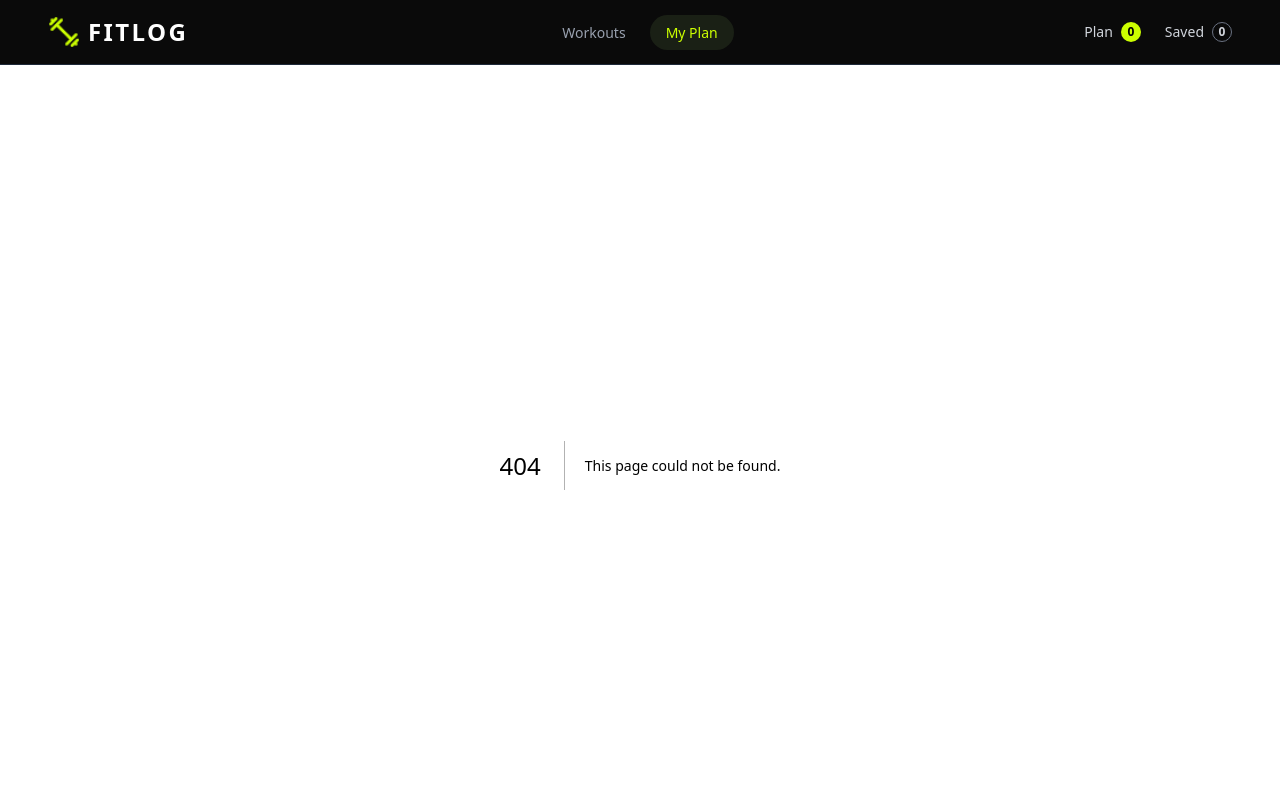
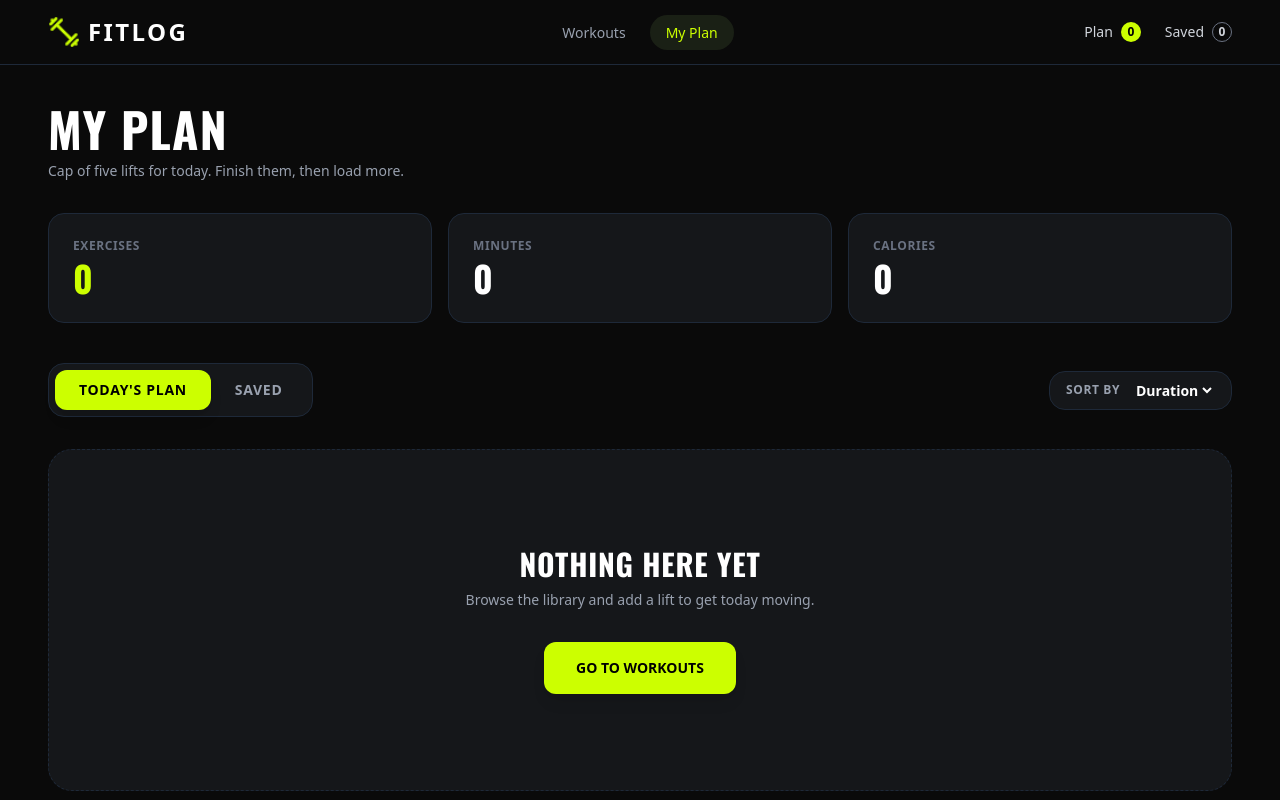
Before and after one commit to nafisasraboni/Fit_Log, a Next.js app in the folder fit-log/: page /my-plan in a window 1280 px wide. Before the commit this address had no page. Shown: the top 800 px of the page. Built offline with nearby package versions, Linux system fonts and the light colour scheme.

Commit message:
implement My Plan page with stats overview, tabs and sorting features

```diff
--- /dev/null
+++ b/fit-log/src/app/my-plan/page.jsx
@@ -0,0 +1,190 @@
+'use client';
+import { useState, useContext } from 'react';
+import Image from 'next/image';
+import Link from 'next/link';
+import { AppContext } from '@/context/AppContext';
+import { FaTrash, FaArrowRight, FaRegBookmark, FaCalendarDays } from 'react-icons/fa6';
+
+export default function MyPlanPage() {
+  const { planList = [], savedList = [], removeFromPlan } = useContext(AppContext);
+  const [activeTab, setActiveTab] = useState('plan'); // 'plan' অথবা 'saved'
+  const [sortBy, setSortBy] = useState('duration'); // 'duration' অথবা 'calories'
+
+  const currentList = activeTab === 'plan' ? planList : savedList;
+
+  // ক্যালকুলেশন: মোট এক্সারসাইজ, মোট সময় এবং মোট ক্যালোরি (শুধুমাত্র Today's Plan এর জন্য)
+  const totalExercises = planList.length;
+  const totalMinutes = planList.reduce((acc, curr) => acc + (Number(curr.duration) || 0), 0);
+  const totalCalories = planList.reduce((acc, curr) => acc + (Number(curr.caloriesBurned) || 0), 0);
+
+  // সর্টিং লজিক
+  const sortedList = [...currentList].sort((a, b) => {
+    if (sortBy === 'duration') {
+      return (Number(b.duration) || 0) - (Number(a.duration) || 0);
+    } else if (sortBy === 'calories') {
+      return (Number(b.caloriesBurned) || 0) - (Number(a.caloriesBurned) || 0);
+    }
+    return 0;
+  });
+
+  return (
+    <div className="px-4 md:px-12 py-10 max-w-7xl mx-auto min-h-[80vh]">
+      {/* Page Header */}
+      <div className="mb-8">
+        <h1 className="text-4xl md:text-5xl font-oswald font-black uppercase text-white tracking-wide mb-2">
+          My Plan
+        </h1>
+        <p className="text-gray-400 text-sm">
+          Cap of five lifts for today. Finish them, then load more.
+        </p>
+      </div>
+
+      {/* Stats Overview Panel (ডিমোর আদলে তৈরি) */}
+      <div className="grid grid-cols-1 md:grid-cols-3 gap-4 mb-10">
+        <div className="bg-[#15171a] border border-gray-800 p-6 rounded-2xl">
+          <p className="text-gray-500 font-bold uppercase text-xs tracking-wider mb-1">Exercises</p>
+          <h3 className="text-4xl font-oswald font-black text-brand">{totalExercises}</h3>
+        </div>
+        <div className="bg-[#15171a] border border-gray-800 p-6 rounded-2xl">
+          <p className="text-gray-500 font-bold uppercase text-xs tracking-wider mb-1">Minutes</p>
+          <h3 className="text-4xl font-oswald font-black text-white">{totalMinutes}</h3>
+        </div>
+        <div className="bg-[#15171a] border border-gray-800 p-6 rounded-2xl">
+          <p className="text-gray-500 font-bold uppercase text-xs tracking-wider mb-1">Calories</p>
+          <h3 className="text-4xl font-oswald font-black text-white">{totalCalories}</h3>
+        </div>
+      </div>
+
+      {/* Tabs and Sort Controls */}
+      <div className="flex flex-col sm:flex-row justify-between items-start sm:items-center mb-8 gap-4">
+        {/* Tab Switcher */}
+        <div className="flex bg-[#15171a] border border-gray-800 p-1.5 rounded-2xl">
+          <button
+            onClick={() => setActiveTab('plan')}
+            className={`flex items-center gap-2 px-6 py-2.5 rounded-xl font-bold text-sm uppercase tracking-wider transition-all cursor-pointer ${
+              activeTab === 'plan'
+                ? 'bg-brand text-black shadow-lg'
+                : 'text-gray-400 hover:text-white'
+            }`}
+          >
+            Today&apos;s Plan
+          </button>
+          <button
+            onClick={() => setActiveTab('saved')}
+            className={`flex items-center gap-2 px-6 py-2.5 rounded-xl font-bold text-sm uppercase tracking-wider transition-all cursor-pointer ${
+              activeTab === 'saved'
+                ? 'bg-brand text-black shadow-lg'
+                : 'text-gray-400 hover:text-white'
+            }`}
+          >
+            Saved
+          </button>
+        </div>
+
+        {/* Sort By Dropdown */}
+        <div className="flex items-center gap-3 bg-[#15171a] border border-gray-800 px-4 py-2 rounded-2xl">
+          <span className="text-gray-400 text-xs font-bold uppercase tracking-wider">Sort By</span>
+          <select
+            value={sortBy}
+            onChange={(e) => setSortBy(e.target.value)}
+            className="bg-transparent text-white font-bold text-sm outline-none cursor-pointer"
+          >
+            <option value="duration" className="bg-[#15171a] text-white">Duration</option>
+            <option value="calories" className="bg-[#15171a] text-white">Calories</option>
+          </select>
+        </div>
+      </div>
+
+      {/* Content Section */}
+      {sortedList.length === 0 ? (
+        <div className="flex flex-col items-center justify-center py-24 bg-[#15171a] border border-dashed border-gray-800 rounded-3xl text-center px-4">
+          <h3 className="text-white font-oswald text-3xl uppercase font-bold mb-2 tracking-wide">
+            Nothing Here Yet
+          </h3>
+          <p className="text-gray-400 text-sm max-w-md mb-8">
+            Browse the library and add a lift to get today moving.
+          </p>
+          <Link
+            href="/"
+            className="bg-brand text-black font-bold uppercase text-sm px-8 py-4 rounded-xl hover:bg-white transition-colors flex items-center gap-2 shadow-lg"
+          >
+            Go to workouts
+          </Link>
+        </div>
+      ) : (
+        <div className="grid grid-cols-1 md:grid-cols-2 lg:grid-cols-3 gap-6">
+          {sortedList.map((workout) => {
+            const workoutId = workout.id || workout._id;
+            return (
+              <div
+                key={workoutId}
+                className="bg-[#15171a] border border-gray-800 rounded-3xl overflow-hidden flex flex-col justify-between group hover:border-brand/50 transition-all duration-300"
+              >
+                <div>
+                  {/* Image Container */}
+                  <div className="relative w-full h-48 overflow-hidden bg-gray-900">
+                    <Image
+                      src={workout.image || "/assets/banner.png"}
+                      alt={workout.name || "Workout"}
+                      fill
+                      className="object-cover group-hover:scale-105 transition-transform duration-500"
+                    />
+                    <div className="absolute top-3 right-3 bg-black/70 backdrop-blur-md px-3 py-1 rounded-full text-xs font-bold text-brand uppercase">
+                      {workout.difficulty || "All Levels"}
+                    </div>
+                  </div>
+
+                  {/* Details */}
+                  <div className="p-5">
+                    <h3 className="text-xl font-oswald font-bold uppercase text-white mb-2 group-hover:text-brand transition-colors">
+                      {workout.name}
+                    </h3>
+                    <p className="text-gray-400 text-xs line-clamp-2 mb-4">
+                      {workout.description || "No description available."}
+                    </p>
+
+                    <div className="flex flex-wrap gap-2 mb-4">
+                      {workout.muscleGroups?.map((group, idx) => (
+                        <span
+                          key={idx}
+                          className="bg-gray-800 text-gray-300 text-[10px] font-bold px-2.5 py-1 rounded-full uppercase"
+                        >
+                          {group}
+                        </span>
+                      ))}
+                    </div>
+
+                    <div className="flex justify-between text-xs text-gray-400 border-t border-gray-800 pt-3">
+                      <span>Duration: <strong className="text-white">{workout.duration || 0} min</strong></span>
+                      <span>Calories: <strong className="text-white">{workout.caloriesBurned || 0} kcal</strong></span>
+                    </div>
+                  </div>
+                </div>
+
+                {/* Card Actions */}
+                <div className="p-5 pt-0 flex items-center gap-3">
+                  <Link
+                    href={`/workout/${workoutId}`}
+                    className="flex-1 bg-gray-800 hover:bg-gray-700 text-white text-center font-bold text-xs uppercase py-3 rounded-xl transition-colors"
+                  >
+                    View Details
+                  </Link>
+
+                  {activeTab === 'plan' && (
+                    <button
+                      onClick={() => removeFromPlan(workoutId)}
+                      className="bg-red-500/10 hover:bg-red-500 text-red-500 hover:text-white p-3 rounded-xl transition-colors cursor-pointer border border-red-500/20"
+                      title="Remove from plan"
+                    >
+                      <FaTrash className="text-sm" />
+                    </button>
+                  )}
+                </div>
+              </div>
+            );
+          })}
+        </div>
+      )}
+    </div>
+  );
+}
--- a/fit-log/src/app/workout/[id]/WorkoutClient.jsx
+++ b/fit-log/src/app/workout/[id]/WorkoutClient.jsx
@@ -196,7 +196,7 @@ export default function WorkoutClient({ id }) {
             }`}
           >
             <FaCalendarPlus className="text-lg" />
-            {isAlreadyInPlan ? "Already in plan" : "Add to today&apos;s plan"}
+            {isAlreadyInPlan ? "Already in plan" : "Add to today's plan"}
           </button>
 
           {/* Secondary Button */}
```
